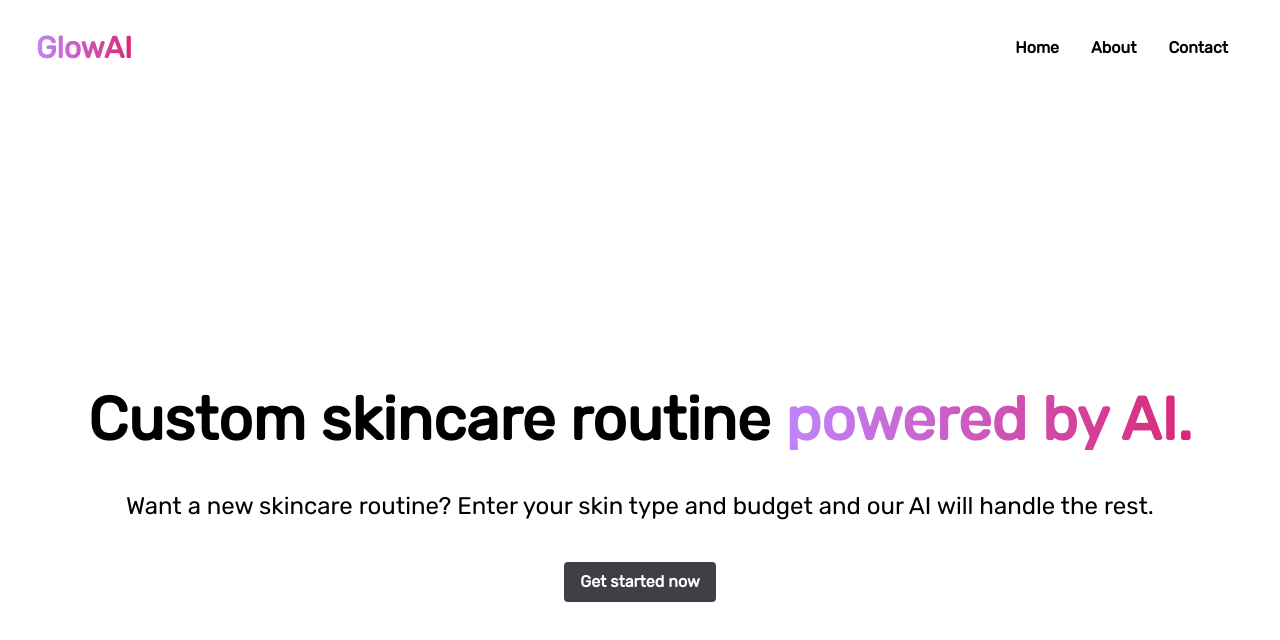
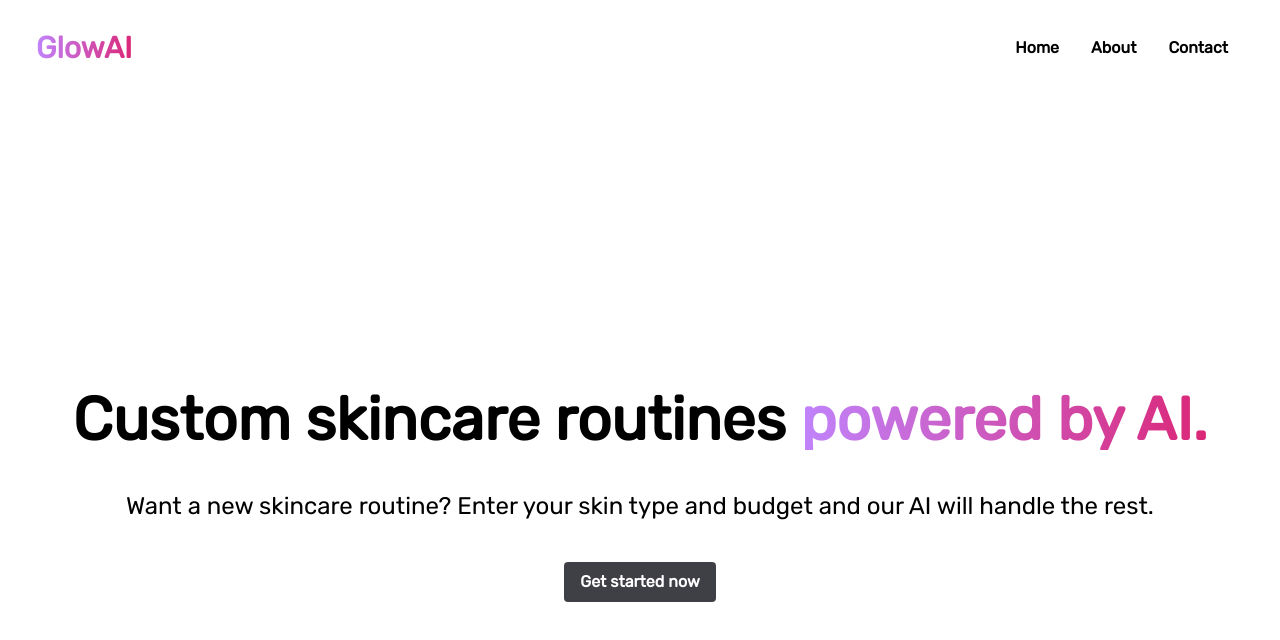
Before and after one commit to NavSudheer/GlowAI, a Next.js app: page / in a window 1280 px wide. Shown: the top 640 px of the page. Built offline with nearby package versions, Linux system fonts and the light colour scheme.

Commit message:
Update Hero header

```diff
--- a/pages/index.js
+++ b/pages/index.js
@@ -26,7 +26,7 @@ export default function Home() {
       <div className="flex flex-col min-h-screen justify-center items-center">
         <div className="flex flex-row justify-center items-center">
           <h1 className="font-extrabold  text-6xl bg-clip-text ">
-            Custom skincare routine&#160;
+            Custom skincare routines&#160;
           </h1>
           <h1 className="font-extrabold text-transparent text-6xl bg-clip-text bg-gradient-to-r from-purple-400 to-pink-600">
             powered by AI.
```
